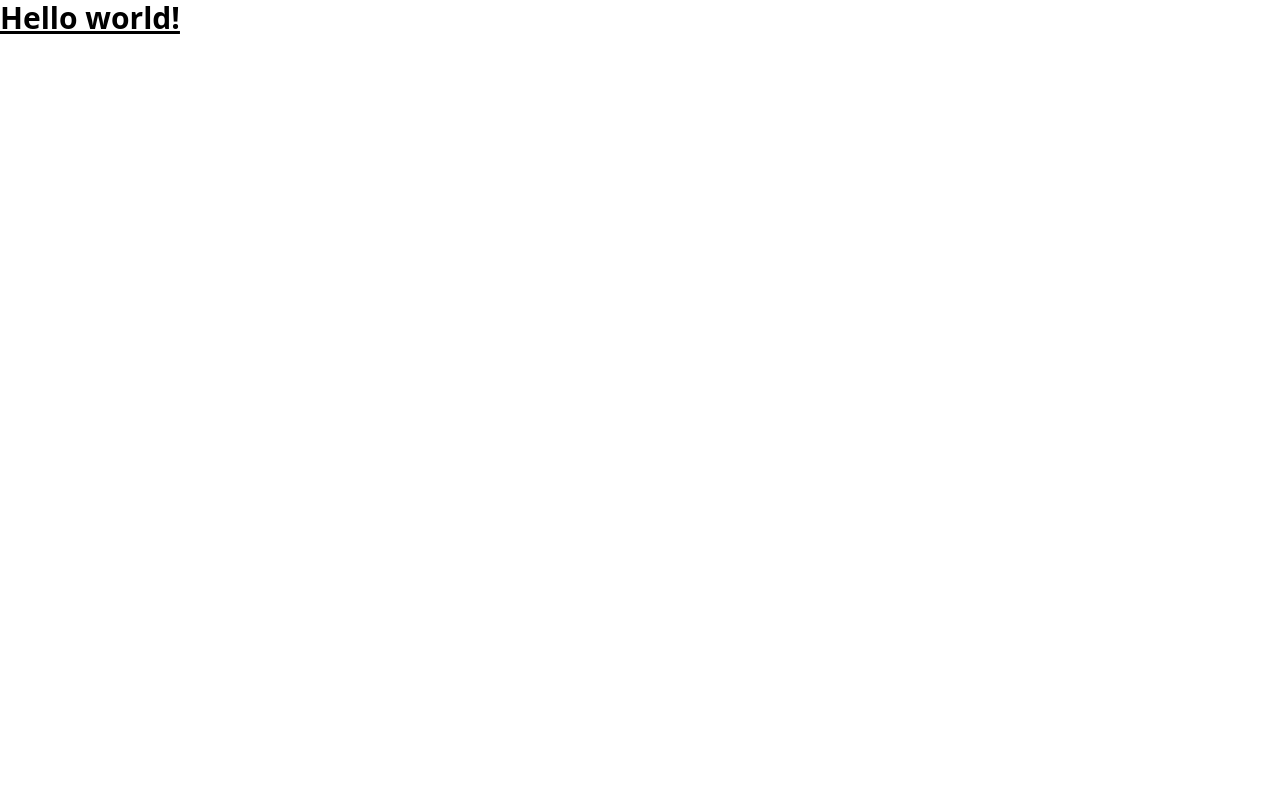
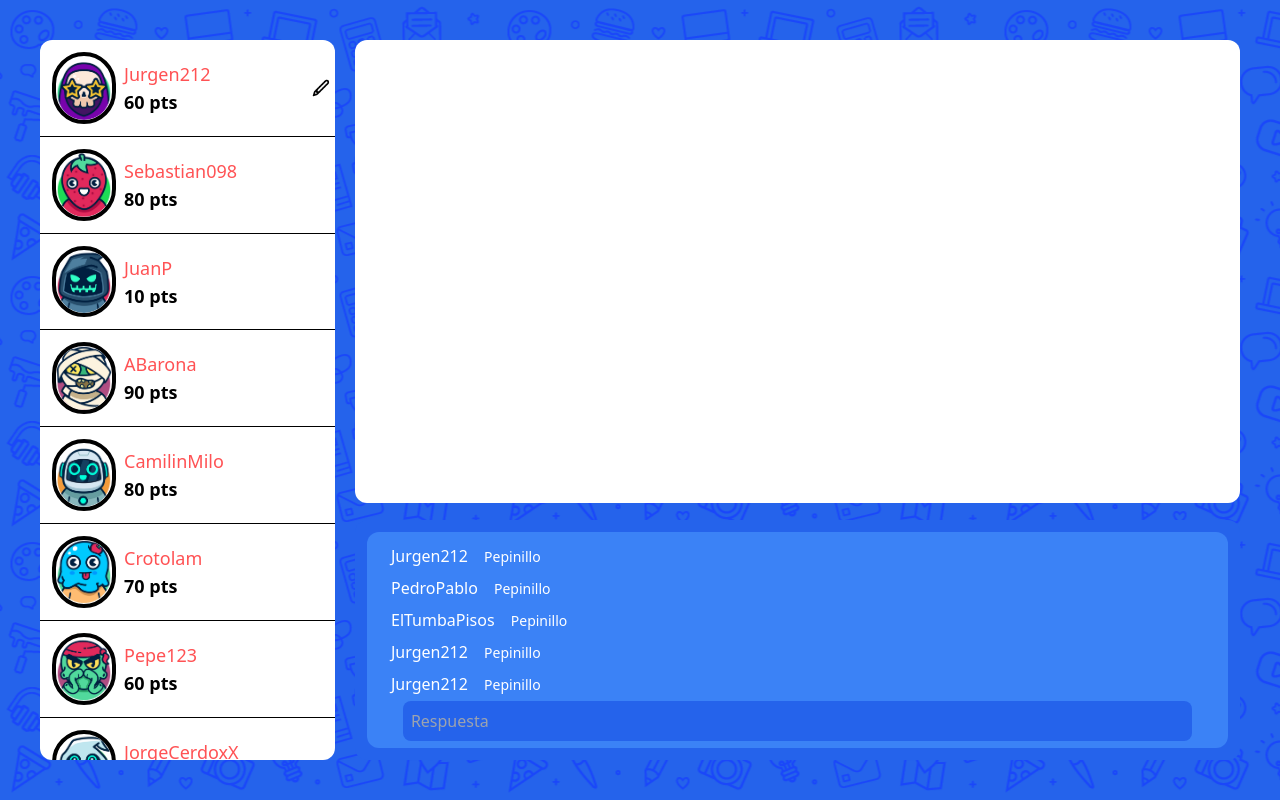
Before and after one commit to Pinturillo-App/pinturillo_app_front, an Angular app: page /game/12 in a window 1280 px wide. Before the commit this address led to /home. Built offline with nearby package versions, Linux system fonts and the light colour scheme.

Commit message:
Drawing black

```diff
--- a/src/app/UI/principal/components/game-board/game-board.component.css
+++ b/src/app/UI/principal/components/game-board/game-board.component.css
@@ -0,0 +1,4 @@
+
+canvas{
+    cursor: cell;
+}
--- a/src/app/UI/principal/components/game-board/game-board.component.html
+++ b/src/app/UI/principal/components/game-board/game-board.component.html
@@ -1,3 +1,5 @@
-<div class="cont w-100 h-2/3 bg-main-yellow lg:w-full lg:rounded-xl">
-    s
+<div class="cont w-100 h-2/3 bg-white lg:w-full rounded-xl lg:rounded-xl">
+    <canvas class="rounded-xl w-full h-full" #canvas id="canvas">
+
+    </canvas>
 </div>
--- a/src/app/UI/principal/components/game-board/game-board.component.ts
+++ b/src/app/UI/principal/components/game-board/game-board.component.ts
@@ -1,12 +1,129 @@
-import { Component } from '@angular/core';
+import {
+  Component,
+  ViewChild,
+  ElementRef,
+  AfterViewInit,
+  Input,
+  HostListener
+} from "@angular/core";
+import { fromEvent } from "rxjs";
+import { concatMap, pairwise, switchMap, takeUntil } from "rxjs/operators";
 
 @Component({
   selector: 'app-game-board',
   standalone: true,
   imports: [],
   templateUrl: './game-board.component.html',
-  styleUrl: './game-board.component.css'
+  styleUrls: ['./game-board.component.css']
 })
-export class GameBoardComponent {
+export class GameBoardComponent implements AfterViewInit {
+  @ViewChild('canvas') public canvas!: ElementRef;
 
+  // setting a width and height for the canvas
+  @Input() public width = 400;
+  @Input() public height = 400;
+
+  canvasEl !: HTMLCanvasElement;
+  private cx!: CanvasRenderingContext2D | null;
+
+  public ngAfterViewInit() {
+    // get the context
+    this.canvasEl = this.canvas.nativeElement;
+
+
+    this.cx = this.canvasEl.getContext('2d');
+
+    this.updateDimensions();
+    this.startEvents( this.canvasEl )
+  }
+
+  private startEvents( canvasEl: any){
+
+    if( !this.cx ) return
+    // set some default properties about the line
+    this.cx.lineWidth = 3;
+    this.cx.lineCap = 'round';
+    this.cx.strokeStyle = '#000';
+
+    canvasEl.width = this.width;
+    canvasEl.height = this.height;
+
+    // we'll implement this method to start capturing mouse events
+    this.captureEvents(canvasEl);
+  }
+
+  private captureEvents(canvasEl: HTMLCanvasElement) {
+    // this will capture all mousedown events from the canvas element
+    fromEvent(canvasEl, 'mousedown')
+      .pipe(
+        switchMap((e) => {
+          // after a mouse down, we'll record all mouse moves
+          return fromEvent(canvasEl, 'mousemove')
+            .pipe(
+              takeUntil(fromEvent(canvasEl, 'mouseup')),
+              takeUntil(fromEvent(canvasEl, 'mouseleave')),
+              pairwise()
+            )
+        })
+      )
+      .subscribe((res: any) => {
+        const rect = canvasEl.getBoundingClientRect();
+
+        // previous and current position with the offset
+        const prevPos = {
+          x: res[0].clientX - rect.left,
+          y: res[0].clientY - rect.top
+        };
+
+        const currentPos = {
+          x: res[1].clientX - rect.left,
+          y: res[1].clientY - rect.top
+        };
+
+        // this method we'll implement soon to do the actual drawing
+        this.drawOnCanvas(prevPos, currentPos);
+      });
+  }
+
+
+  private drawOnCanvas(
+    prevPos: { x: number, y: number },
+    currentPos: { x: number, y: number }
+  ) {
+    // incase the context is not set
+    if (!this.cx) { return; }
+
+    // start our drawing path
+    this.cx.beginPath();
+
+    // we're drawing lines so we need a previous position
+    if (prevPos) {
+      // sets the start point
+      this.cx.moveTo(prevPos.x, prevPos.y); // from
+
+      // draws a line from the start pos until the current position
+      this.cx.lineTo(currentPos.x, currentPos.y);
+
+      // strokes the current path with the styles we set earlier
+      this.cx.stroke();
+    }
+  }
+
+
+  //tamaño del canvas
+  @HostListener('window:resize', ['$event'])
+  onResize(event: any): void {
+    this.updateDimensions();
+  }
+
+  private updateDimensions(): void {
+    if (this.canvas) {
+      const { offsetWidth, offsetHeight } = this.canvas.nativeElement;
+      this.width = offsetWidth;
+      this.height = offsetHeight;
+
+      this.canvasEl.width = this.width;
+      this.canvasEl.height = this.height;
+    }
+  }
 }
--- a/src/app/UI/principal/components/game-chat/game-chat.component.html
+++ b/src/app/UI/principal/components/game-chat/game-chat.component.html
@@ -3,7 +3,7 @@
     <div class="chat-cont w-full bg-blue-500 h-full rounded-xl flex flex-col justify-center">
         <div class="#answers answers h-3/4 pl-6 pt-3 pr-6">
 
-            <p *ngFor="let answer of messages" class="text-white font-medium mb-2">{{answer.name_user}} <span class="font-normal text-sm">{{answer.data}}</span></p>
+            <p *ngFor="let answer of messages" class="text-white font-medium mb-2">{{answer.name_user}} <span class="font-normal text-sm ml-3">{{answer.data}}</span></p>
         </div>
         <div class="input-cont w-full h-1/4 flex flex-row justify-center items-center">
             <input class="text w-11/12 bg-blue-600 text-white p-2 rounded-lg" placeholder="Respuesta">
--- a/src/app/UI/principal/components/game-users/game-users.component.html
+++ b/src/app/UI/principal/components/game-users/game-users.component.html
@@ -1,13 +1,15 @@
 <div class="cont h-full lg:rounded-xl bg-blue-600 lg:bg-white border border-blue-700 lg:border-none">
 
     <div *ngIf="users.length > 0" class="users-cont w-full h-full overflow-y-auto flex flex-col items-end ">
-        <div class="users border-b border-black w-11/12 lg:w-full p-1 flex flex-row gap-2 lg:p-3" *ngFor="let user of users">
+        <div class="users border-b border-black w-11/12 lg:w-full p-1 flex flex-row gap-2 lg:p-3  items-center relative" *ngFor="let user of users; let i = index">
 
+            <img *ngIf="i == 0" src="../../../../../assets/images/pencil.png" class="w-5 h-5 absolute right-1">
             <img [src]="user.avatar" class="w-8 border border-main-green rounded-full lg:border-4 lg:border-black lg:w-16">
             <div class="points flex flex-col justify-center items-start text-white lg:text-blue-600">
                 <p class="text-xs lg:text-main-red lg:text-lg">{{user.nick}}</p>
-                <p class="text-xs font-thin lg:font-semibold lg:text-black lg:text-lg">{{ setPoints() }} pts</p>
+                <p class="text-xs font-thin lg:font-semibold lg:text-black lg:text-lg">{{ user.points }} pts</p>
             </div>
+
         </div>
     </div>
 </div>
--- a/src/app/UI/principal/components/game-users/game-users.component.ts
+++ b/src/app/UI/principal/components/game-users/game-users.component.ts
@@ -28,9 +28,4 @@ export class GameUsersComponent {
       console.log( this.users )
     })
   }
-
-
-  setPoints(): number {
-    return Math.floor(Math.random() * 11) * 10;
-  }
 }
--- a/src/app/UI/principal/game/game.component.html
+++ b/src/app/UI/principal/game/game.component.html
@@ -1,6 +1,6 @@
 
 <div class="container
-             h-screen w-100 lg:flex lg:p-10 lg:flex-row-reverse">
+             h-screen w-100 lg:flex lg:p-10 lg:flex-row-reverse p-5">
 
     <app-game-board></app-game-board>
 
--- a/src/app/UI/principal/game/game.component.ts
+++ b/src/app/UI/principal/game/game.component.ts
@@ -10,67 +10,80 @@ const users_game: User[] = [
   {
     id    : 1,
     nick  : 'Jurgen212',
-    avatar: '../../../../assets/Avatars/Avatar_1.png'
+    avatar: '../../../../assets/Avatars/Avatar_1.png',
+    points: 60
   },
   {
     id    : 2,
     nick  : 'Sebastian098',
-    avatar: '../../../../assets/Avatars/Avatar_2.png'
+    avatar: '../../../../assets/Avatars/Avatar_2.png',
+    points: 80
   },
   {
     id    : 3,
     nick  : 'JuanP',
-    avatar: '../../../../assets/Avatars/Avatar_3.png'
+    avatar: '../../../../assets/Avatars/Avatar_3.png',
+    points: 10
   },
   {
     id    : 4,
     nick  : 'ABarona',
-    avatar: '../../../../assets/Avatars/Avatar_4.png'
+    avatar: '../../../../assets/Avatars/Avatar_4.png',
+    points: 90
   },
   {
     id    : 5,
     nick  : 'CamilinMilo',
-    avatar: '../../../../assets/Avatars/Avatar_5.png'
+    avatar: '../../../../assets/Avatars/Avatar_5.png',
+    points: 80
   },
   {
     id    : 6,
     nick  : 'Crotolam',
-    avatar: '../../../../assets/Avatars/Avatar_6.png'
+    avatar: '../../../../assets/Avatars/Avatar_6.png',
+    points: 70
   },
   {
     id    : 7,
     nick  : 'Pepe123',
-    avatar: '../../../../assets/Avatars/Avatar_7.png'
+    avatar: '../../../../assets/Avatars/Avatar_7.png',
+    points: 60
   },
   {
     id    : 8,
     nick  : 'JorgeCerdoxX',
-    avatar: '../../../../assets/Avatars/Avatar_8.png'
+    avatar: '../../../../assets/Avatars/Avatar_8.png',
+    points: 50
   },
   {
     id    : 9,
     nick  : 'ElTumbaPisos',
-    avatar: '../../../../assets/Avatars/Avatar_9.png'
+    avatar: '../../../../assets/Avatars/Avatar_9.png',
+    points: 40
   },
   {
     id    : 10,
     nick  : 'Villota',
-    avatar: '../../../../assets/Avatars/Avatar_10.png'
+    avatar: '../../../../assets/Avatars/Avatar_10.png',
+    points: 30
   },
   {
     id    : 11,
     nick  : 'RomanHabla',
-    avatar: '../../../../assets/Avatars/Avatar_11.png'
+    avatar: '../../../../assets/Avatars/Avatar_11.png',
+    points: 20
   },
   {
     id    : 12,
     nick  : 'PedroPablo',
-    avatar: '../../../../assets/Avatars/Avatar_12.png'
+    avatar: '../../../../assets/Avatars/Avatar_12.png',
+    points: 10
   },
   {
     id    : 13,
     nick  : 'Josue  ',
-    avatar: '../../../../assets/Avatars/Avatar_13.png'
+    avatar: '../../../../assets/Avatars/Avatar_13.png',
+    points: 90
   },
 ]
 
--- a/src/app/app.routes.ts
+++ b/src/app/app.routes.ts
@@ -6,7 +6,7 @@ import { GameComponent } from './UI/principal/game/game.component';
 
 export const routes: Routes = [
 
-    { path: "**"              , redirectTo: "home", pathMatch: "full" },
+    { path: "**"              , redirectTo: "game/12", pathMatch: "full" },
     { path: "home"          , component : HomeComponent             },
     { path: "rooms"         , component : RoomsComponent            },
     { path: "create-rooms"  , component : CreateRoomsComponent      },
--- a/src/app/domain/model/users/user.ts
+++ b/src/app/domain/model/users/user.ts
@@ -2,4 +2,5 @@ export class User {
     id      !: number;
     nick    !: string;
     avatar  !: string;
+    points  !: number;
 };
```
Also changed, not shown: src/assets/images/pencil.png (added).
